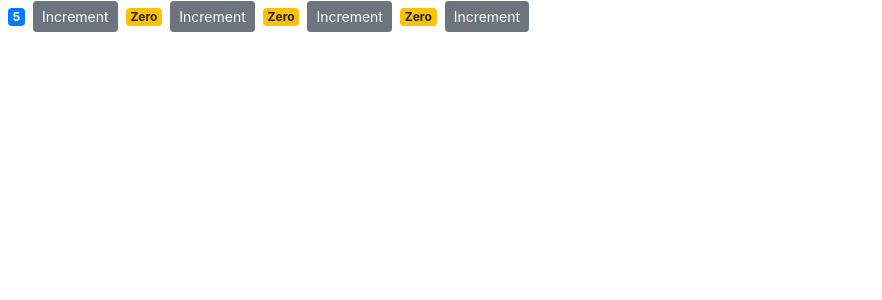
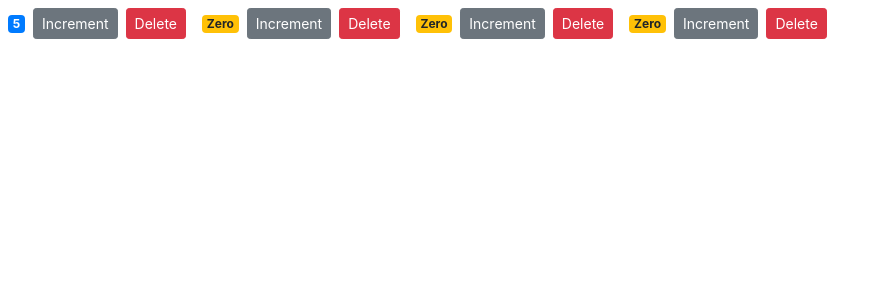
Before and after one commit to Prono96/react-counter-app, a React (Create React App) app: page / in a window 1280 px wide. Shown: the top 300 px of the page, without its empty margins (0-882 px from the left). Built offline with nearby package versions, Linux system fonts and the light colour scheme.

Commit message:
added new features

```diff
--- a/src/components/counter.jsx
+++ b/src/components/counter.jsx
@@ -2,7 +2,7 @@
 
 class  Counter extends Component {
   state = {
-    counter: this.props.value,
+    counter: this.props.counter.value,
     tags: ['shoe1', 'shoe2', 'shoe3']
   };
 
@@ -12,7 +12,7 @@
   // }
 
   handleIncrement = (product) => {
-    console.log(product);
+    this.props.counter.value = 0;
     this.setState( { counter: this.state.counter + 1});
   }
 
@@ -21,13 +21,11 @@
   }
 
   render() {
-
-    console.log("props", this.props);
-
     return (
     <React.Fragment>
       <span className={this.getBadgeClasses()}>{this.formatCount()}</span>
       <button onClick={this.doHandleIncrement} className="btn btn-secondary btn-sm">Increment</button>
+      <button onClick={() => this.props.onDelete(this.props.counter.id)} className="btn btn-danger btn-sm m-2">Delete</button>
     </React.Fragment>
       );
   }
--- a/src/components/counters.jsx
+++ b/src/components/counters.jsx
@@ -10,11 +10,21 @@
       { id: 4, value: 0}
     ]
    };
+
+   handleDelete = counterId => {
+     const counters = this.state.counters.filter(c => c.id !== counterId);
+     this.setState({ counters });
+   }
+
   render() {
     return (
     <div>
-      {this.state.counters.map( counter =>
-      <Counter key={counter.id} value={counter.value} />)}
+      {this.state.counters.map( counter => (
+      <Counter
+      key={counter.id}
+      onDelete={this.handleDelete}
+      counter = {counter}
+      />))}
     </div>
     );
   }
```
